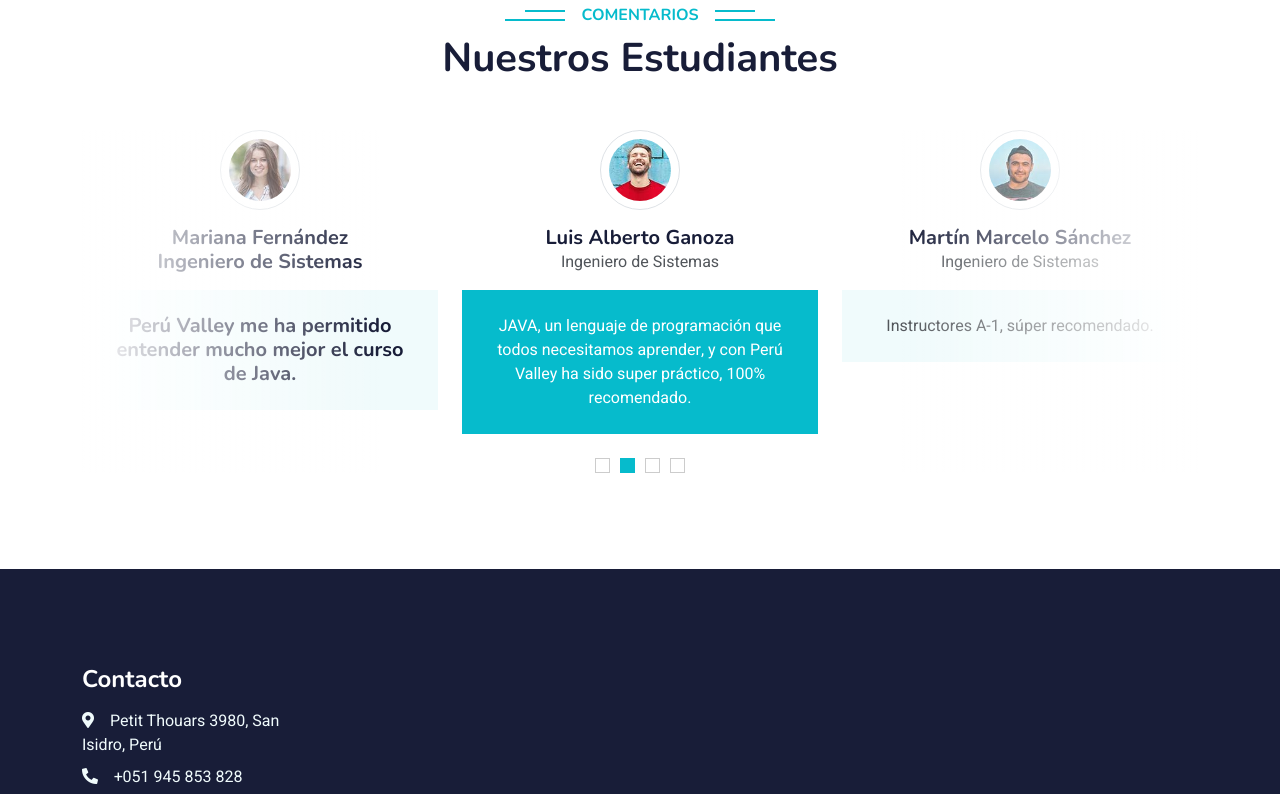
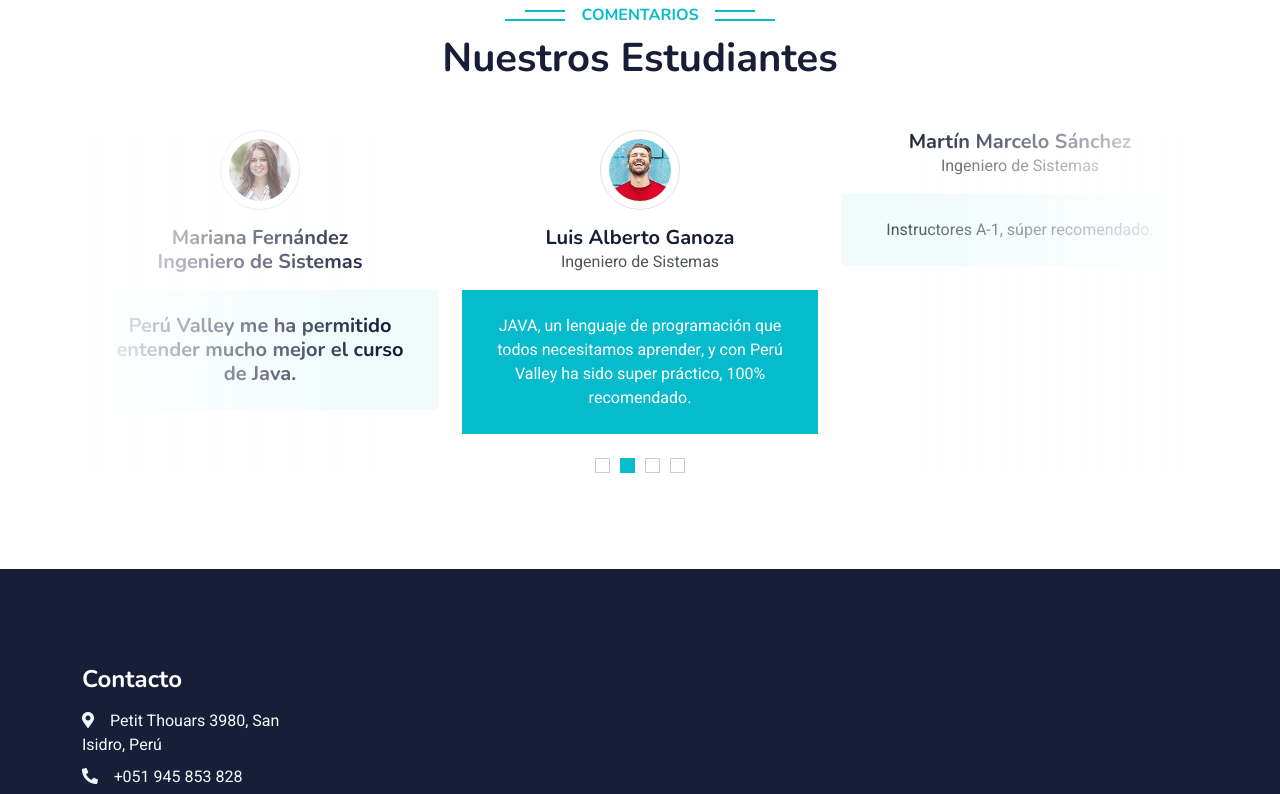
Before and after one commit to cesarestrada090/peruValley, a plain HTML site: page index.html in a window 1280 px wide. Shown: the part 3220-4014 px from the top of the page. Drawn offline with nearby package versions, Linux system fonts and the light colour scheme.

Commit message:
Signed-off-by: Melissa Vasquez <mevv8568@gmail.com>

```diff
--- a/index.html
+++ b/index.html
@@ -374,7 +374,7 @@
                     </div>
                 </div>
                 <div class="testimonial-item text-center">
-                    <img class="border rounded-circle p-2 mx-auto mb-3" src="img/testimonial-3.jpg" style="width: 80px; height: 80px;">
+
                     <h5 class="mb-0">Martín Marcelo Sánchez</h5>
                     <p>Ingeniero de Sistemas</p>
                     <div class="testimonial-text bg-light text-center p-4">
```
